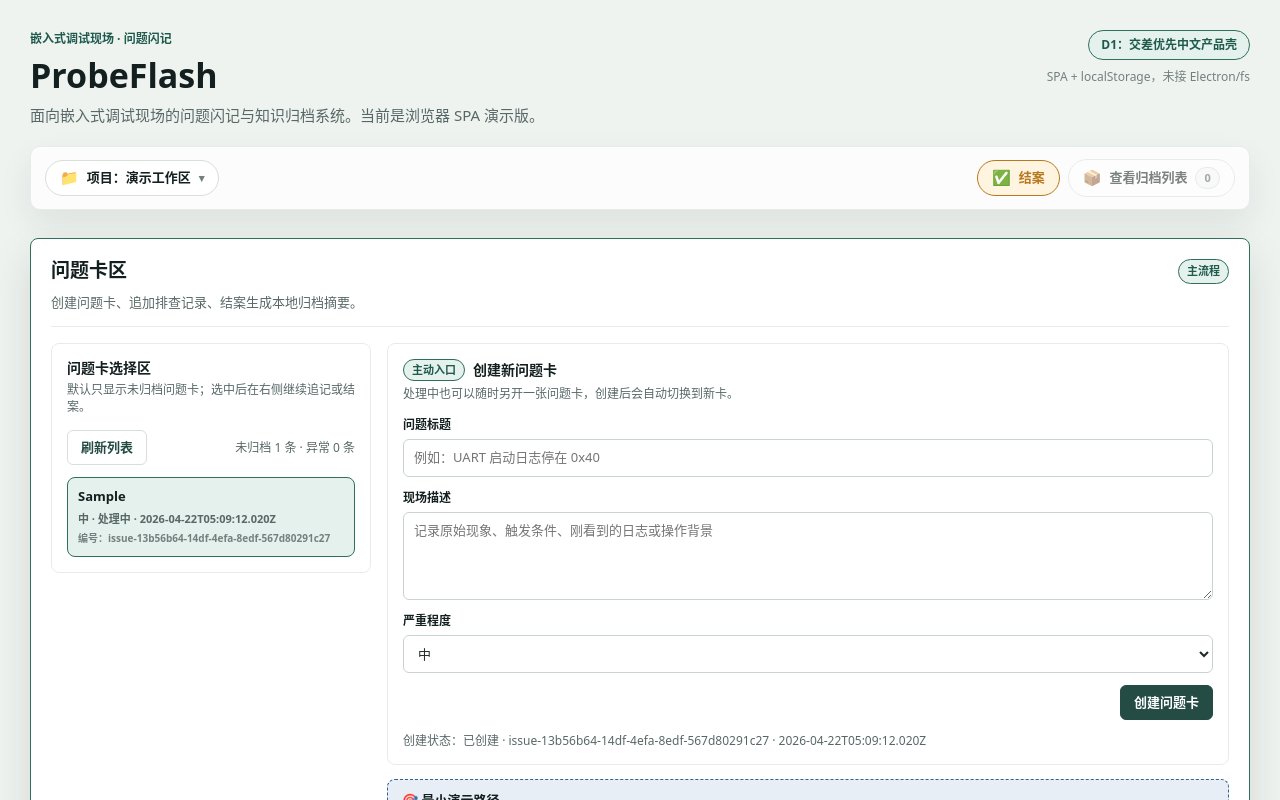
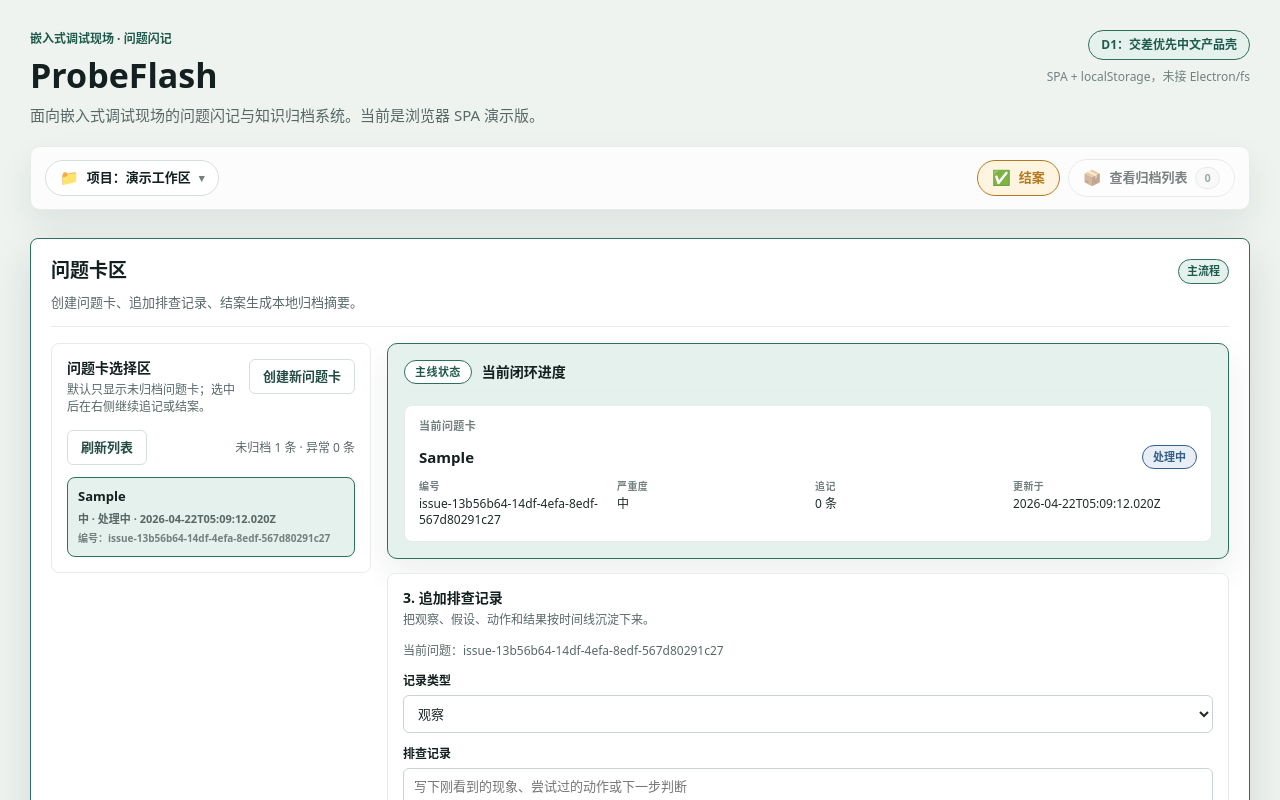
Before and after one commit to Jackrainman/AI_Hardware_Debug_Workspace, a React (Vite) app in the folder apps/desktop/: page / in a window 1280 px wide. Both pictures are taken after typing "Sample", "Sample" into the empty fields and a click on the button "创建问题卡". Shown: the top 800 px of the page. Built offline with nearby package versions, Linux system fonts and the light colour scheme.

Commit message:
feat(desktop): move create issue action to rail

```diff
--- a/apps/desktop/src/App.css
+++ b/apps/desktop/src/App.css
@@ -731,6 +731,22 @@
   top: 18px;
 }
 
+.issue-rail-header {
+  display: flex;
+  align-items: flex-start;
+  justify-content: space-between;
+  gap: 10px;
+}
+
+.issue-rail-header .form-caption {
+  min-width: 0;
+}
+
+.issue-rail-create-button {
+  flex: 0 0 auto;
+  white-space: nowrap;
+}
+
 .issue-workspace {
   display: flex;
   flex-direction: column;
@@ -1246,6 +1262,14 @@
     justify-content: flex-start;
   }
 
+  .issue-rail-header {
+    flex-direction: column;
+  }
+
+  .issue-rail-create-button {
+    width: 100%;
+  }
+
   .header-entry-actions {
     width: 100%;
   }
--- a/apps/desktop/src/App.tsx
+++ b/apps/desktop/src/App.tsx
@@ -86,7 +86,7 @@
     <div className="demo-hint" data-testid="demo-hint">
       <div className="demo-hint-title">🎯 最小演示路径</div>
       <div className="demo-hint-steps">
-        <span>1️⃣ 填写上方表单 → 2️⃣ 点「刷新列表」选中 → 3️⃣ 追加排查记录 → 4️⃣ 填写结案归档</span>
+        <span>1️⃣ 填写上方表单 → 2️⃣ 创建后自动选中 / 左侧选择已有卡 → 3️⃣ 追加排查记录 → 4️⃣ 填写结案归档</span>
       </div>
       <p className="demo-hint-note">以上步骤全部在浏览器本地执行，无需真实硬件或 Git 仓库。</p>
     </div>
@@ -253,11 +253,13 @@
 function IssueCardListView({
   result,
   selectedIssueId,
+  onCreateNew,
   onRefresh,
   onSelect,
 }: {
   result: IssueCardListResult | null;
   selectedIssueId: string | null;
+  onCreateNew: () => void;
   onRefresh: () => void;
   onSelect: (id: string) => void;
 }) {
@@ -266,9 +268,21 @@
     : [];
   return (
     <div className="list-view" data-testid="issue-card-list">
+      <div className="issue-rail-header">
         <div className="form-caption">
           <h3>问题卡选择区</h3>
           <p>默认只显示未归档问题卡；选中后在右侧继续追记或结案。</p>
+        </div>
+        {selectedIssueId !== null && (
+          <button
+            type="button"
+            className="button-secondary issue-rail-create-button"
+            onClick={onCreateNew}
+            data-testid="issue-create-entry-button"
+          >
+            创建新问题卡
+          </button>
+        )}
       </div>
       <div className="list-header">
         <button type="button" className="button-secondary" onClick={onRefresh}>
@@ -790,6 +804,14 @@
     setLastCloseout(null);
   };
 
+  const handleCreateNew = () => {
+    setSelectedIssueId(null);
+    onSelectedIssueChange(null);
+    setSelectedCard(null);
+    setRecordList(null);
+    setLastCloseout(null);
+  };
+
   const handleCardCreated = (id: string) => {
     refreshCardList();
     setSelectedIssueId(id);
@@ -820,16 +842,21 @@
           <IssueCardListView
             result={cardList}
             selectedIssueId={selectedIssueId}
+            onCreateNew={handleCreateNew}
             onRefresh={refreshCardList}
             onSelect={handleSelect}
           />
         </aside>
         <section className="issue-workspace" aria-label="问题处理区">
+          {selectedIssueId === null && (
+            <>
               <IssueIntakeForm
-            isDefaultMode={selectedIssueId === null}
+                isDefaultMode
                 onCreated={handleCardCreated}
               />
               <DemoHint />
+            </>
+          )}
           <MainlineResultPanel
             selectedCard={selectedCard}
             recordCount={recordCount}
@@ -853,7 +880,7 @@
               <CloseoutForm issueId={selectedIssueId} onClosed={handleIssueClosed} />
             </>
           )}
-          <IssueStorageControls />
+          {selectedIssueId === null && <IssueStorageControls />}
         </section>
       </div>
     </div>
```
Also changed, not shown: 3 other files (tests, documents, lock files or other folders). Lines whose indentation alone changed are shown as unchanged.
